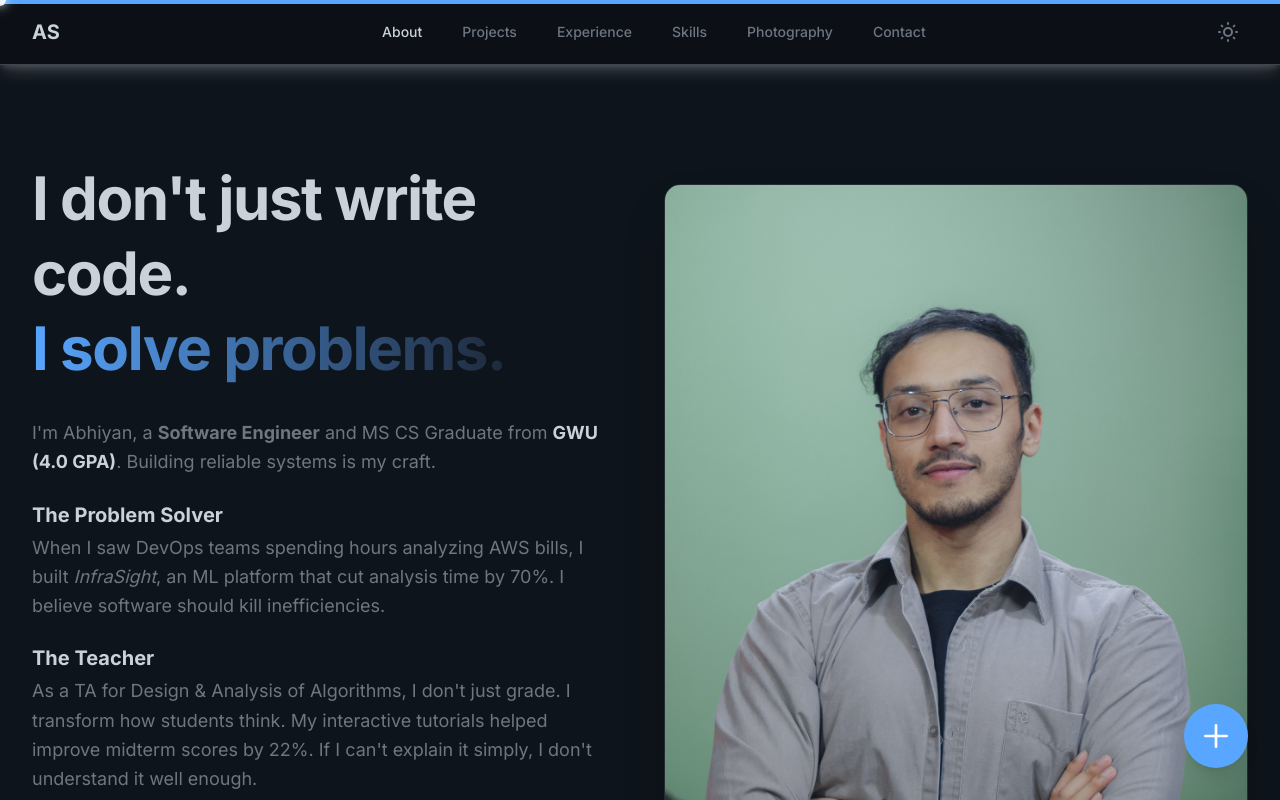
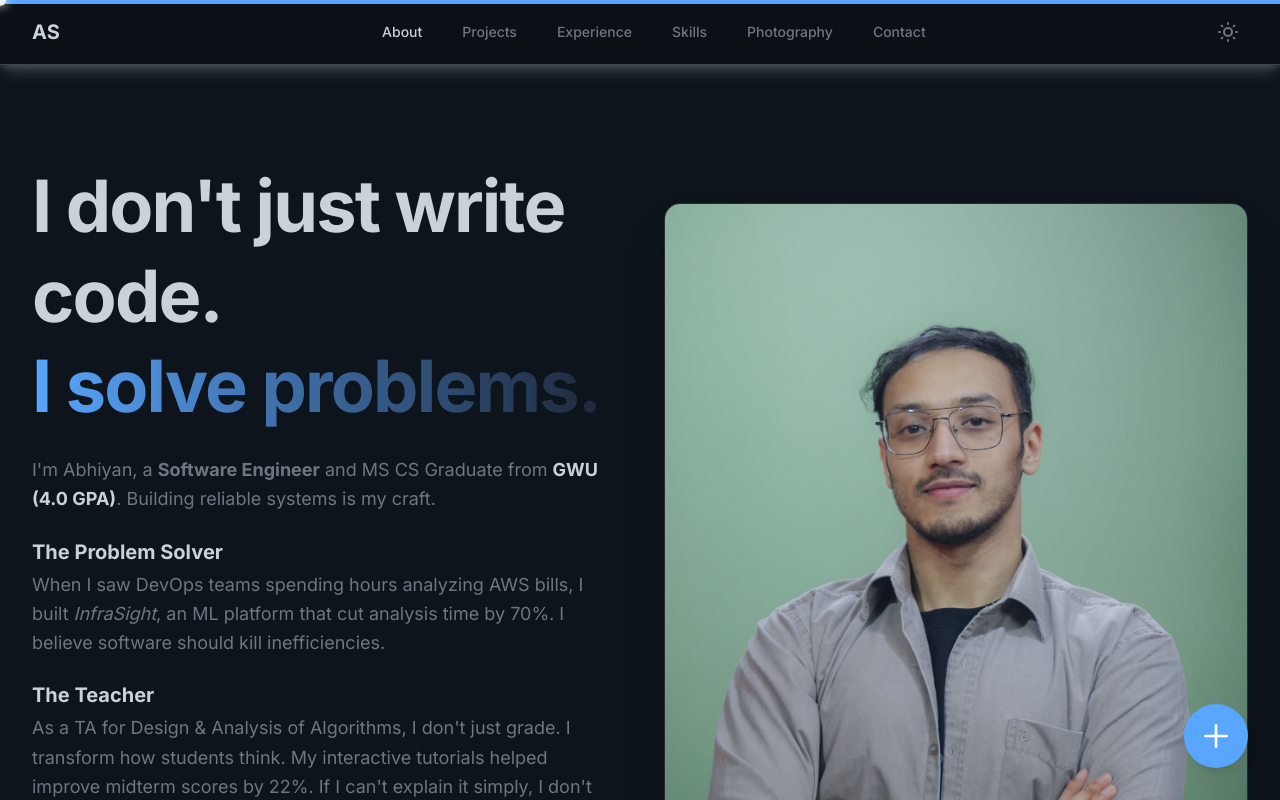
Before and after one commit to aabhiyann/portfolio-abhiyan, a React (Vite) app: page /about in a window 1280 px wide. Shown: the top 800 px of the page. Built offline with nearby package versions, Linux system fonts and the light colour scheme.

Commit message:
refactor: standardize typography classes

```diff
--- a/src/pages/About.tsx
+++ b/src/pages/About.tsx
@@ -46,7 +46,7 @@ function About() {
                 animate={{ opacity: 1, x: 0 }}
                 transition={{ duration: motionTokens.duration.slow / 1000 }}
               >
-                <h1 className="text-5xl md:text-6xl font-bold tracking-tight mb-8 font-heading theme-text-primary leading-tight">
+                <h1 className="text-5xl md:text-6xl lg:text-7xl font-bold tracking-tight mb-6 font-heading text-text-primary leading-tight">
                   I don't just write code. <br />
                   <span className="gradient-text">I solve problems.</span>
                 </h1>
--- a/src/pages/Home.tsx
+++ b/src/pages/Home.tsx
@@ -46,7 +46,7 @@ function Home() {
                   </span>
                 </div>
 
-                <h1 className="text-5xl md:text-6xl lg:text-7xl font-bold tracking-tight mb-6 font-heading theme-text-primary leading-[1.2] pb-4">
+                <h1 className="text-5xl md:text-6xl lg:text-7xl font-bold tracking-tight mb-6 font-heading text-text-primary leading-[1.2]">
                   Full-Stack & <br />
                   <span className="gradient-text">ML Engineer</span>
                 </h1>
```
